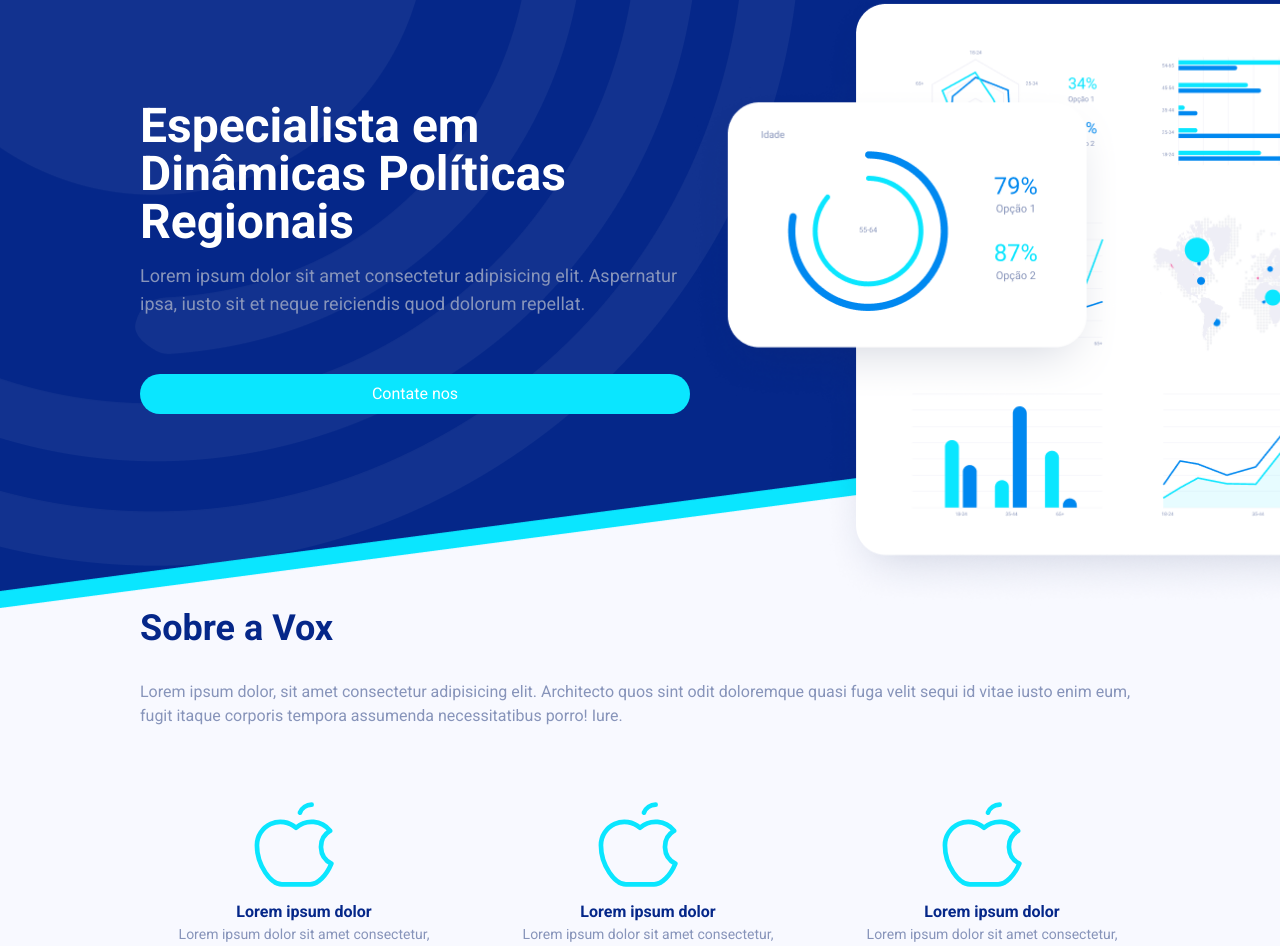
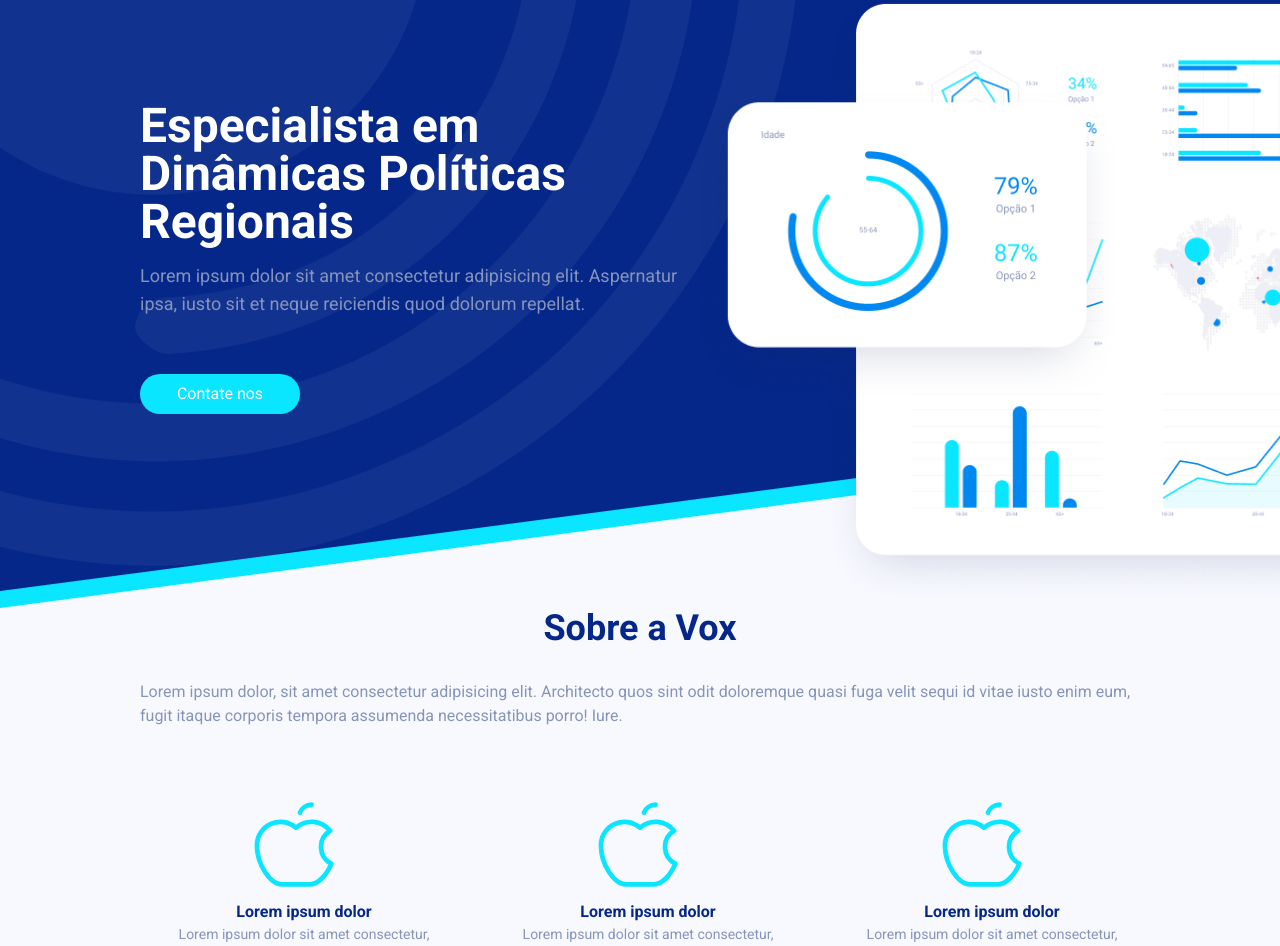
Before and after one commit to DevSolto/Vox-Analitica, a React (Vite) app: page / in a window 1280 px wide. Shown: the part 133-1079 px from the top of the page. Built offline with nearby package versions, Linux system fonts and the light colour scheme.

Commit message:
Retoques na responsividade

```diff
--- a/src/components/about/Qualities.tsx
+++ b/src/components/about/Qualities.tsx
@@ -2,7 +2,7 @@ import { AppleLogo } from "phosphor-react";
 
 export function Qualities() {
   return (
-    <div className="lg:w-container lg:px-0 px-0 flex gap-8 justify-between lg:flex-row flex-col  text-center mt-10">
+    <div className="lg:w-container  flex lg:gap-8 justify-between lg:flex-row flex-col  text-center lg:mt-10 mt-4">
       <div className="flex lg:flex-col items-center justify-center">
         <AppleLogo size={100} color="#0AE6FF" weight="light" />
         <div className="flex flex-col lg:items-center items-start justify-center ml-4">
--- a/src/components/about/index.tsx
+++ b/src/components/about/index.tsx
@@ -3,7 +3,7 @@ import { Qualities } from "./Qualities";
 export function About() {
   return (
     <section className="flex items-center justify-center lg:mt-0 mt-10">
-      <div className="lg:w-container lg:px-0 px-4 flex flex-col items-start justify-center gap-8">
+      <div className="lg:w-container lg:px-0 px-4 flex flex-col lg:items-center items-start justify-center lg:gap-8">
         <h3 className="text-4xl text-primary font-bold ">Sobre a Vox</h3>
         <p className="text-base text-secondary ">
           Lorem ipsum dolor, sit amet consectetur adipisicing elit. Architecto
--- a/src/components/presentation/TextBlock.tsx
+++ b/src/components/presentation/TextBlock.tsx
@@ -1,6 +1,6 @@
 export function TextBlock() {
   return (
-    <div className="lg:min-w-[550px] w-full flex gap-4 flex-col items-center justify-center">
+    <div className="lg:min-w-[550px] w-full flex gap-4 flex-col items-start justify-center">
       <h1 className="text-white font-bold lg:text-5xl text-3xl">
         Especialista em Dinâmicas Políticas Regionais
       </h1>
@@ -8,7 +8,7 @@ export function TextBlock() {
         Lorem ipsum dolor sit amet consectetur adipisicing elit. Aspernatur
         ipsa, iusto sit et neque reiciendis quod dolorum repellat.
       </p>
-      <button className="bg-highlights text-white py-2 lg:px-8 w-[100%] rounded-full lg:mt-10 mb-20 hover:bg-white hover:text-highlights transition-all">
+      <button className="bg-highlights text-white py-2 lg:px-8  lg:max-w-40 w-[100%] rounded-full lg:mt-10 mb-20 hover:bg-white hover:text-highlights transition-all">
         Contate nos
       </button>
     </div>
```
